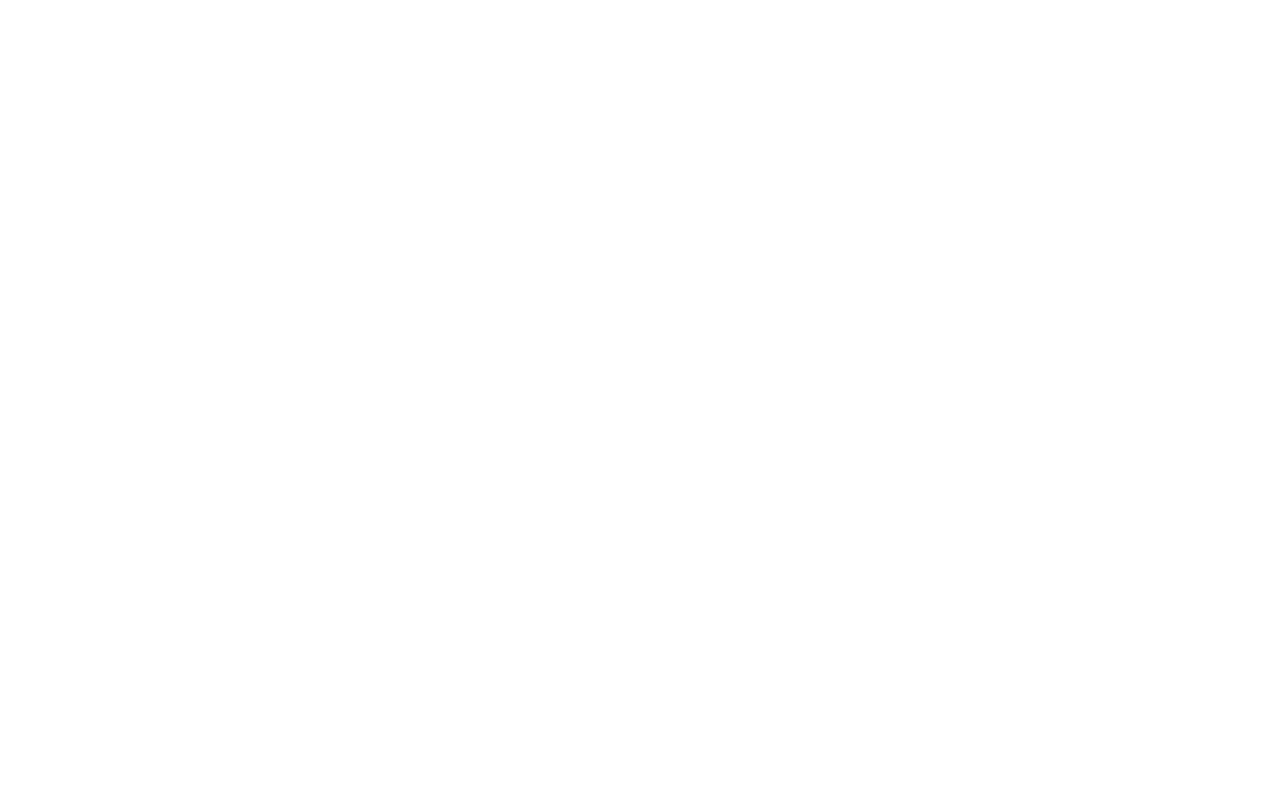
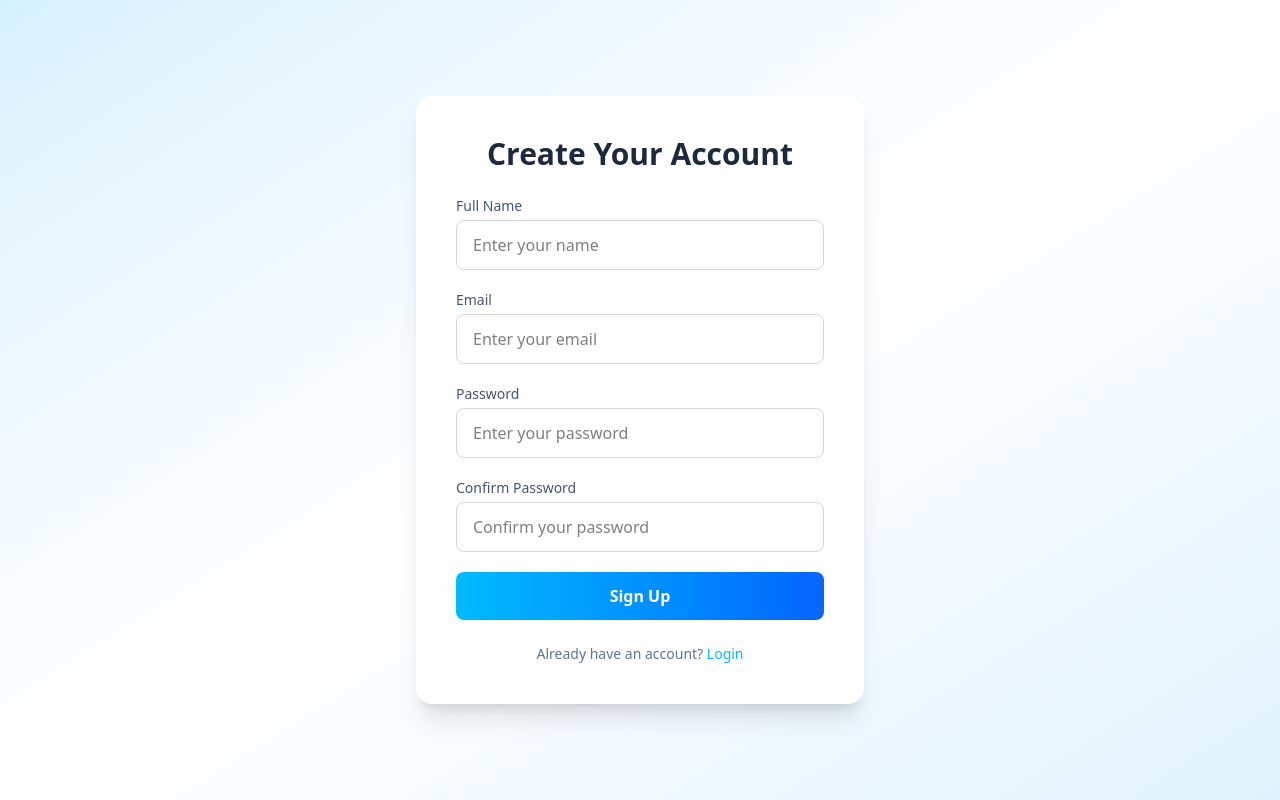
Before and after one commit to abhishek4524/Forgo, a React (Vite) app in the folder client/: page /signup in a window 1280 px wide. Before the commit this address had no page. Built offline with nearby package versions, Linux system fonts and the light colour scheme.

Commit message:
Added Login and Signup pages

```diff
--- a/client/src/App.jsx
+++ b/client/src/App.jsx
@@ -1,12 +1,17 @@
 import React from 'react'
 import { Routes, Route } from 'react-router-dom'
 import Home from './pages/Home'
+import Login from "./pages/Login";
+import Signup from "./pages/Signup";
+
 
 const App = () => {
   return (
     <div>
       <Routes>
         <Route path='/' element={<Home />} />
+        <Route path="/login" element={<Login />} />
+        <Route path="/signup" element={<Signup />} />
       </Routes>
     </div>
   )
--- /dev/null
+++ b/client/src/pages/Login.jsx
@@ -0,0 +1,71 @@
+import React, { useState } from "react";
+
+const Login = () => {
+    const [email, setEmail] = useState("");
+    const [password, setPassword] = useState("");
+
+    const handleSubmit = (e) => {
+        e.preventDefault();
+        console.log("Email:", email);
+        console.log("Password:", password);
+    };
+
+    return (
+        <div className="relative min-h-screen flex items-center justify-center bg-linear-to-br from-[#03bafc]/20 via-white to-[#dff3ff] overflow-hidden">
+
+            {/* Ambient Glow Background */}
+            <div className="absolute -top-40 -left-20 w-96 h-96 bg-[#03bafc]/20 rounded-full blur-3xl"></div>
+            <div className="absolute bottom-0 -right-40 w-96 h-96 bg-blue-400/20 rounded-full blur-3xl"></div>
+
+            <div className="bg-white shadow-xl rounded-2xl p-10 w-full max-w-md">
+                <h2 className="text-3xl font-bold text-center text-slate-800 mb-6">
+                    Login to Continue
+                </h2>
+
+                <form onSubmit={handleSubmit} className="space-y-5">
+                    <div>
+                        <label className="block text-sm font-medium text-slate-600 mb-1">
+                            Email
+                        </label>
+                        <input
+                            type="email"
+                            className="w-full px-4 py-3 rounded-lg border border-gray-300 focus:outline-none focus:ring-2 focus:ring-[#03bafc]"
+                            placeholder="Enter your email"
+                            value={email}
+                            onChange={(e) => setEmail(e.target.value)}
+                        />
+                    </div>
+
+                    <div>
+                        <label className="block text-sm font-medium text-slate-600 mb-1">
+                            Password
+                        </label>
+                        <input
+                            type="password"
+                            className="w-full px-4 py-3 rounded-lg border border-gray-300 focus:outline-none focus:ring-2 focus:ring-[#03bafc]"
+                            placeholder="Enter your password"
+                            value={password}
+                            onChange={(e) => setPassword(e.target.value)}
+                        />
+                    </div>
+
+                    <button
+                        type="submit"
+                        className="w-full bg-linear-to-r from-[#03bafc] to-[#0b64ff] text-white py-3 rounded-lg font-semibold hover:scale-105 transition"
+                    >
+                        Login
+                    </button>
+                </form>
+
+                <p className="text-sm text-center text-slate-500 mt-6">
+                    Don't have an account?{" "}
+                    <a href="/signup" className="text-[#03bafc] font-medium">
+                        Sign Up
+                    </a>
+                </p>
+            </div>
+        </div>
+    );
+};
+
+export default Login;
--- /dev/null
+++ b/client/src/pages/Signup.jsx
@@ -0,0 +1,116 @@
+import React, { useState } from "react";
+
+const Signup = () => {
+    const [formData, setFormData] = useState({
+        name: "",
+        email: "",
+        password: "",
+        confirmPassword: "",
+    });
+
+    const handleChange = (e) => {
+        setFormData({
+            ...formData,
+            [e.target.name]: e.target.value,
+        });
+    };
+
+    const handleSubmit = (e) => {
+        e.preventDefault();
+
+        if (formData.password !== formData.confirmPassword) {
+            alert("Passwords do not match!");
+            return;
+        }
+
+        console.log("Signup Data:", formData);
+    };
+
+    return (
+        <div className="relative min-h-screen flex items-center justify-center bg-linear-to-br from-[#03bafc]/20 via-white to-[#dff3ff] overflow-hidden">
+
+            <div className="bg-white shadow-xl rounded-2xl p-10 w-full max-w-md">
+                <h2 className="text-3xl font-bold text-center text-slate-800 mb-6">
+                    Create Your Account
+                </h2>
+
+                <form onSubmit={handleSubmit} className="space-y-5">
+
+                    <div>
+                        <label className="block text-sm font-medium text-slate-600 mb-1">
+                            Full Name
+                        </label>
+                        <input
+                            type="text"
+                            name="name"
+                            className="w-full px-4 py-3 rounded-lg border border-gray-300 focus:outline-none focus:ring-2 focus:ring-[#03bafc]"
+                            placeholder="Enter your name"
+                            value={formData.name}
+                            onChange={handleChange}
+                        />
+                    </div>
+
+                    <div>
+                        <label className="block text-sm font-medium text-slate-600 mb-1">
+                            Email
+                        </label>
+                        <input
+                            type="email"
+                            name="email"
+                            className="w-full px-4 py-3 rounded-lg border border-gray-300 focus:outline-none focus:ring-2 focus:ring-[#03bafc]"
+                            placeholder="Enter your email"
+                            value={formData.email}
+                            onChange={handleChange}
+                        />
+                    </div>
+
+                    <div>
+                        <label className="block text-sm font-medium text-slate-600 mb-1">
+                            Password
+                        </label>
+                        <input
+                            type="password"
+                            name="password"
+                            className="w-full px-4 py-3 rounded-lg border border-gray-300 focus:outline-none focus:ring-2 focus:ring-[#03bafc]"
+                            placeholder="Enter your password"
+                            value={formData.password}
+                            onChange={handleChange}
+                        />
+                    </div>
+
+                    <div>
+                        <label className="block text-sm font-medium text-slate-600 mb-1">
+                            Confirm Password
+                        </label>
+                        <input
+                            type="password"
+                            name="confirmPassword"
+                            className="w-full px-4 py-3 rounded-lg border border-gray-300 focus:outline-none focus:ring-2 focus:ring-[#03bafc]"
+                            placeholder="Confirm your password"
+                            value={formData.confirmPassword}
+                            onChange={handleChange}
+                        />
+                    </div>
+
+                    <button
+                        type="submit"
+                        className="w-full bg-linear-to-r from-[#03bafc] to-[#0b64ff] text-white py-3 rounded-lg font-semibold hover:scale-105 transition"
+                    >
+                        Sign Up
+                    </button>
+
+                </form>
+
+                <p className="text-sm text-center text-slate-500 mt-6">
+                    Already have an account?{" "}
+                    <a href="/login" className="text-[#03bafc] font-medium">
+                        Login
+                    </a>
+
+                </p>
+            </div>
+        </div>
+    );
+};
+
+export default Signup;
```
